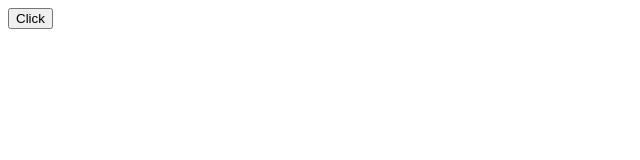
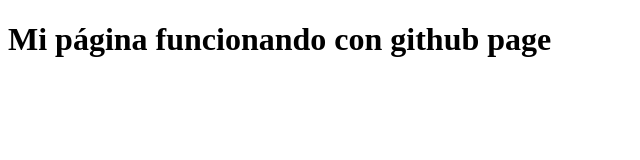
Before and after one commit to raulcorder/01_jugando_con_JS, a plain HTML site: page index.html in a window 1280 px wide. Shown: the whole page, without its empty margins (0-640 px from the left). Drawn offline with Linux system fonts and the light colour scheme.

Commit message:
Modifiqué el index

```diff
--- a/index.html
+++ b/index.html
@@ -11,14 +11,7 @@
 </head>
 
 <body>
-    <button onclick="alerta()">Click</button>
-    <script>
-        function alerta() {
-            alert('click alerta');
-        }
-    </script>
-    <script src="./js/app.js">
-
+    <h1>Mi página funcionando con github page</h1>
     </script>
 </body>
 
```
